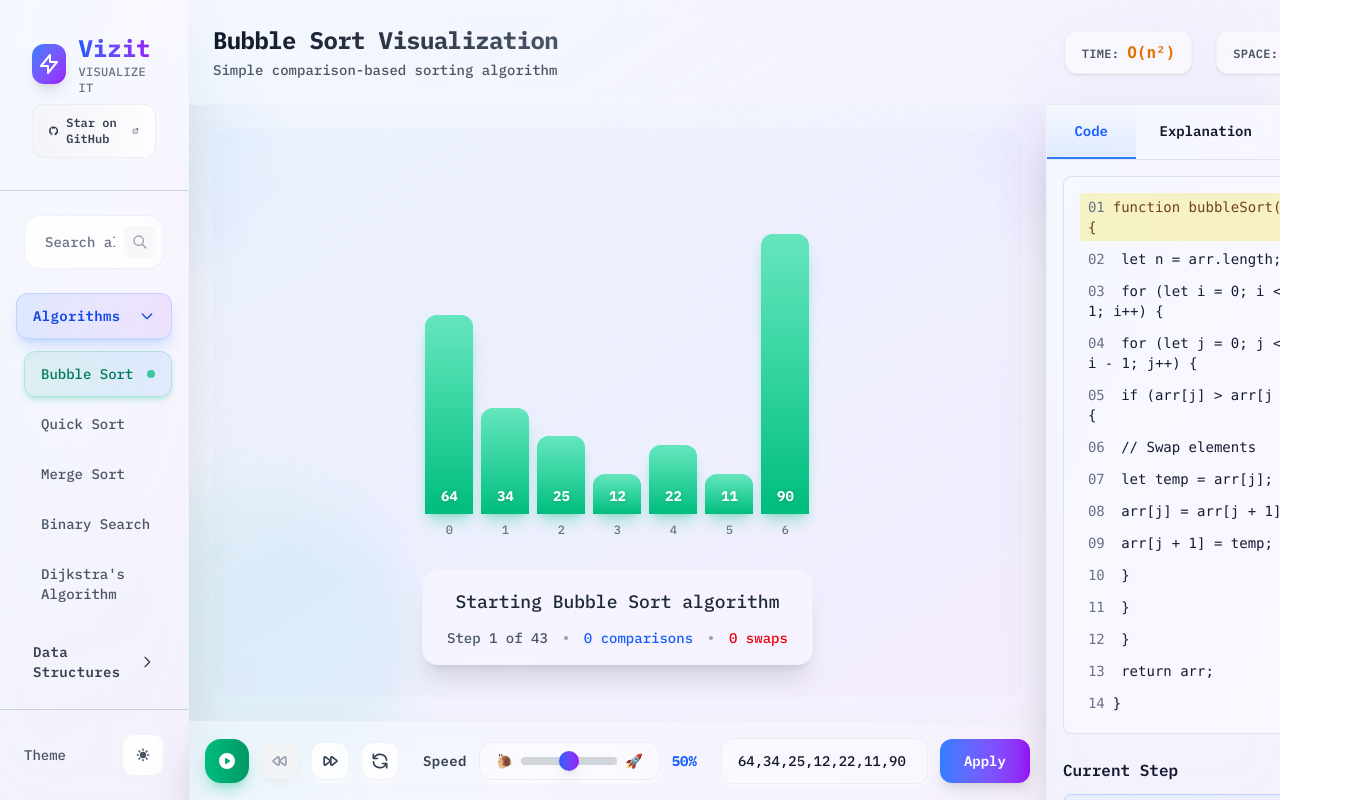
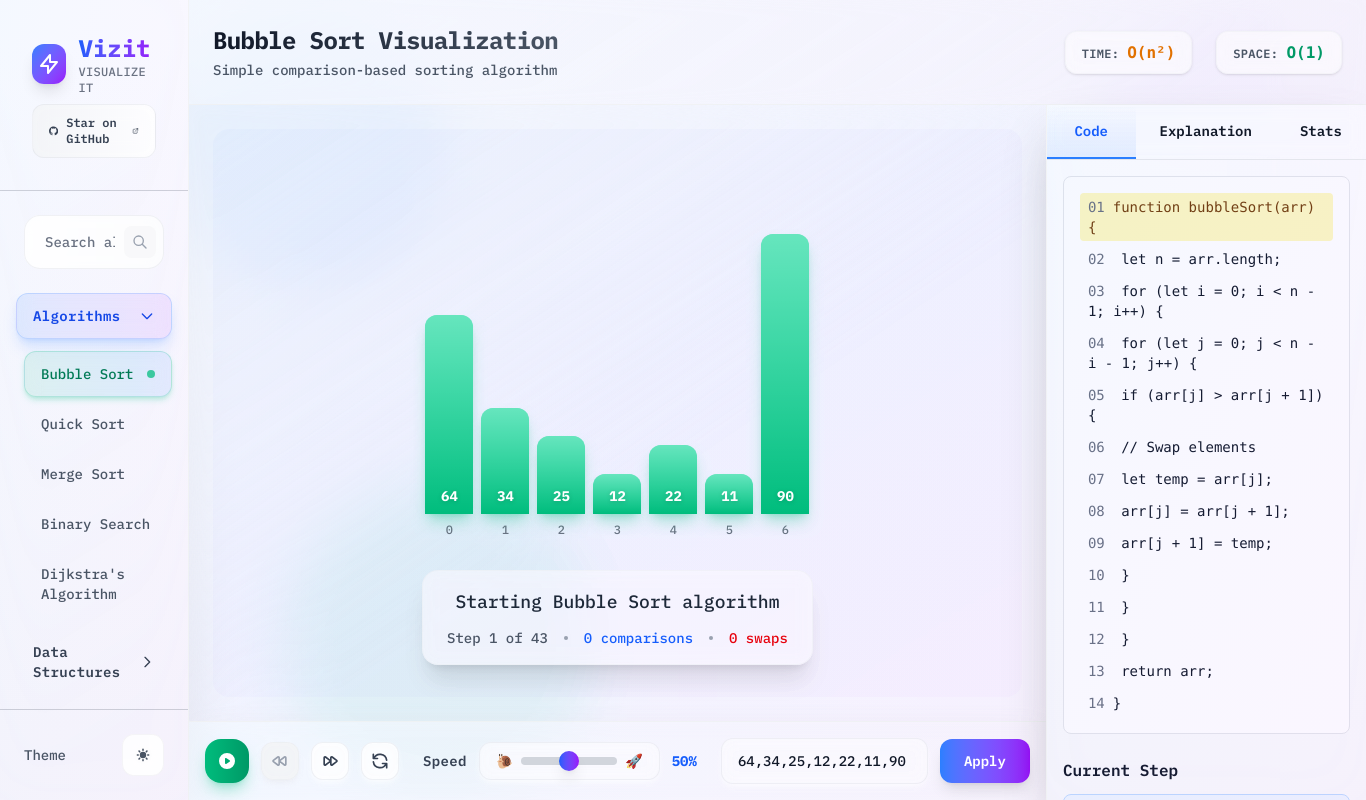
Before and after one commit to masabinhok/vizit, a Next.js app: page /algorithm/bubble-sort in a window 1280 px wide. Shown: the whole page, 1366 px wide, since content can reach past the window. Built offline with nearby package versions, Linux system fonts and the light colour scheme.

Commit message:
feat: Implement AlgorithmLayout component with persistent Sidebar for algorithm pages

```diff
--- a/app/algorithm/[id]/page.tsx
+++ b/app/algorithm/[id]/page.tsx
@@ -3,7 +3,6 @@
 import { useState, useEffect, useRef } from 'react';
 import { useParams } from 'next/navigation';
 import { useTheme } from '../../../contexts/ThemeContext';
-import Sidebar from '@/components/Sidebar';
 import VisualizationCanvas from '../../../components/VisualizationCanvas';
 import ControlBar from '../../../components/ControlBar';
 import InfoPanel from '../../../components/InfoPanel';
@@ -121,29 +120,23 @@ export default function AlgorithmPage() {
 
   if (!algorithmConfig) {
     return (
-      <div className={`min-h-screen flex ${isDarkMode ? 'dark bg-gradient-to-br from-slate-900 via-slate-800 to-slate-900' : 'bg-gradient-to-br from-slate-50 via-blue-50/30 to-purple-50/30'} transition-all duration-500`}>
-        <Sidebar currentAlgorithm={algorithmId} />
-        <main className="flex-1 flex items-center justify-center">
-          <div className={`text-center ${isDarkMode ? 'text-white' : 'text-gray-900'}`}>
-            <h1 className="text-2xl font-bold mb-2">Algorithm Not Found</h1>
-            <p className="text-gray-500">The requested algorithm "{algorithmId}" is not yet implemented.</p>
-          </div>
-        </main>
+      <div className={`min-h-screen flex items-center justify-center ${isDarkMode ? 'dark bg-gradient-to-br from-slate-900 via-slate-800 to-slate-900' : 'bg-gradient-to-br from-slate-50 via-blue-50/30 to-purple-50/30'} transition-all duration-500`}>
+        <div className={`text-center ${isDarkMode ? 'text-white' : 'text-gray-900'}`}>
+          <h1 className="text-2xl font-bold mb-2">Algorithm Not Found</h1>
+          <p className="text-gray-500">The requested algorithm "{algorithmId}" is not yet implemented.</p>
+        </div>
       </div>
     );
   }
 
   return (
-    <div className={`flex h-screen ${isDarkMode ? 'bg-gradient-to-br from-slate-900 via-slate-800 to-slate-900' : 'bg-gradient-to-br from-slate-50 via-blue-50/30 to-purple-50/30'} transition-all duration-500 relative overflow-hidden`}>
+    <div className={`flex flex-col h-screen ${isDarkMode ? 'bg-gradient-to-br from-slate-900 via-slate-800 to-slate-900' : 'bg-gradient-to-br from-slate-50 via-blue-50/30 to-purple-50/30'} transition-all duration-500 relative overflow-hidden`}>
       {/* Ambient background elements */}
       <div className="absolute inset-0 overflow-hidden pointer-events-none">
         <div className="absolute top-0 -left-4 w-72 h-72 bg-blue-400/10 rounded-full mix-blend-multiply filter blur-xl opacity-70 animate-blob" />
         <div className="absolute top-0 -right-4 w-72 h-72 bg-purple-400/10 rounded-full mix-blend-multiply filter blur-xl opacity-70 animate-blob animation-delay-2000" />
         <div className="absolute -bottom-8 left-20 w-72 h-72 bg-emerald-400/10 rounded-full mix-blend-multiply filter blur-xl opacity-70 animate-blob animation-delay-4000" />
       </div>
-
-      {/* Sidebar */}
-      <Sidebar currentAlgorithm={algorithmId} />
 
       {/* Main Content */}
       <main className="flex-1 flex flex-col min-h-0 relative">
--- /dev/null
+++ b/app/algorithm/layout.tsx
@@ -0,0 +1,28 @@
+'use client';
+
+import { usePathname } from 'next/navigation';
+import Sidebar from '../../components/Sidebar';
+
+export default function AlgorithmLayout({
+  children,
+}: {
+  children: React.ReactNode;
+}) {
+  const pathname = usePathname();
+
+  // Extract the algorithm ID from the pathname
+  const pathParts = pathname.split('/');
+  const currentAlgorithm = pathParts[pathParts.length - 1];
+
+  return (
+    <div className="flex h-screen">
+      {/* Persistent Sidebar */}
+      <Sidebar currentAlgorithm={currentAlgorithm} />
+
+      {/* Main Content Area */}
+      <div className="flex-1 min-h-0">
+        {children}
+      </div>
+    </div>
+  );
+}
```
